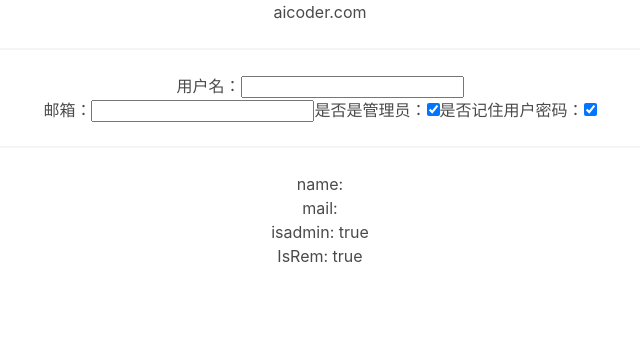
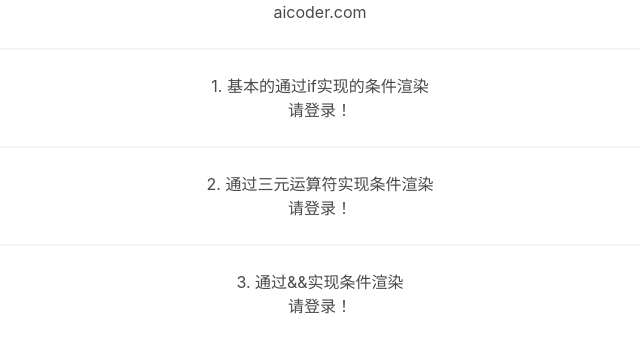
Before and after one commit to malun666/reactdemos, a React (Create React App) app: page / in a window 1280 px wide. Shown: the top 352 px of the page, without its empty margins (320-960 px from the left). Built offline with nearby package versions, Linux system fonts and the light colour scheme.

Commit message:
added the greeting demos

```diff
--- a/src/App.js
+++ b/src/App.js
@@ -10,7 +10,9 @@ import './App.css';
 
 // import NewsList from './components/NewsList';
 // import FormDemo from './components/FormDmoe';
-import FormMulDemo from './components/FormMulDemo';
+// import FormMulDemo from './components/FormMulDemo';
+// import FormSub from './components/FormSub';
+import Greeting from './components/Greeting';
 
 class App extends Component {
   constructor(opt) {
@@ -54,7 +56,9 @@ class App extends Component {
         {/* <EventDemo /> */}
         {/* <NewsList /> */}
         {/* <FormDemo /> */}
-        <FormMulDemo />
+        {/* <FormMulDemo /> */}
+        {/* <FormSub /> */}
+        <Greeting />
       </div>
     );
   }
--- /dev/null
+++ b/src/components/FormSub.js
@@ -0,0 +1,85 @@
+import React, { Component } from 'react';
+
+class FormSub extends Component {
+  constructor(opt) {
+    super(opt);
+    this.state = {
+      Title: 'hi',
+      Validate: {
+        Title: {
+          required: true,
+          minLen: 6,
+          maxLen: 10,
+          validate: true,
+          msg: '*ToDo不能为空！'
+        }
+      }
+    }
+  }
+
+  handlerChange = (e) => {
+    // 设置状态：是异步执行。
+    this.setState({
+      [e.target.name]: e.target.value
+    }, () => {
+      this.validateInput();
+    });
+  }
+
+  handlerSubmit = (e) => {
+    e.preventDefault();
+    // 第一： 做表单的校验
+    this.validateInput();
+    // 第二： 做表单提交到后台ajax请求
+  };
+
+  validateInput() {
+    let { Title, Validate } = this.state;
+    let tempValidate = false;
+    const len = Title.length;
+    const min = Validate.Title.minLen;
+    const max = Validate.Title.maxLen;
+    if(len >= min && len <= max) {
+      tempValidate = true;
+    }
+
+    this.setState(preState => {
+      return Object.assign({}, preState, {
+        Validate: {
+          Title: Object.assign({}, preState.Validate.Title,{
+            validate: tempValidate,
+          })
+        }
+      });
+    })
+  }
+
+  render() {
+    return (
+      <form onSubmit={this.handlerSubmit}>
+        <hr/>
+        <label>
+          ToDo：
+          <input
+            type="text"
+            name="Title"
+            onChange={this.handlerChange}
+            value={this.state.Title}
+          />
+          {
+            !this.state.Validate.Title.validate &&
+            <span
+              style={{color: 'red'}}
+            >
+              {this.state.Validate.Title.msg}
+            </span>
+          }
+        </label>
+        <br/>
+        <input type="submit" value="提交"/>
+      </form>
+    );
+  }
+}
+
+export default FormSub;
--- /dev/null
+++ b/src/components/Greeting.js
@@ -0,0 +1,54 @@
+import React, { Component } from 'react'
+
+function UserGreeting(props) {
+  return (
+    <p>欢迎： { props.UserName }</p>
+  );
+}
+
+function GuestGreeting(props) {
+  return (
+    <p>请登录！</p>
+  );
+}
+
+class Greeting extends Component {
+  constructor(props) {
+    super(props);
+    this.state = {
+      isLogin: false
+    }
+  }
+  render () {
+    let greeting = <GuestGreeting />;
+    if(this.state.isLogin) {
+      greeting = <UserGreeting UserName="aicoder.com"/>
+    }
+    return (
+      <div>
+        <h3>1. 基本的通过if实现的条件渲染</h3>
+        { greeting }
+        <hr/>
+        <h3>2. 通过三元运算符实现条件渲染</h3>
+        {
+          this.state.isLogin ?
+            <UserGreeting UserName="aicoder.com" />
+            :
+            <GuestGreeting></GuestGreeting>
+        }
+        <hr/>
+        <h3>3. 通过&&实现条件渲染</h3>
+        {
+          this.state.isLogin &&
+            <UserGreeting UserName="aicoder.com" />
+        }
+        {
+          this.state.isLogin ||
+             <GuestGreeting></GuestGreeting>
+        }
+      </div>
+    )
+  }
+}
+
+export default Greeting
```
